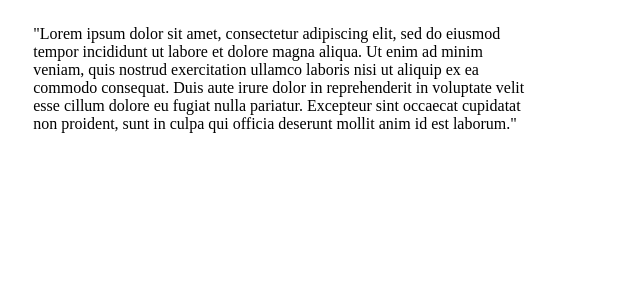
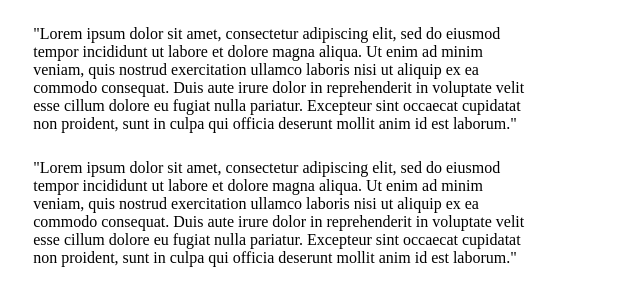
Before and after one commit to arjunkesava/pr-size-labeller-test, a plain HTML site: page index.html in a window 1280 px wide. Shown: the whole page, without its empty margins (0-640 px from the left). Drawn offline with Linux system fonts and the light colour scheme.

Commit message:
Update index.html

```diff
--- a/index.html
+++ b/index.html
@@ -1,3 +1,6 @@
 <p style="width: 500px; margin: 2%;">
 "Lorem ipsum dolor sit amet, consectetur adipiscing elit, sed do eiusmod tempor incididunt ut labore et dolore magna aliqua. Ut enim ad minim veniam, quis nostrud exercitation ullamco laboris nisi ut aliquip ex ea commodo consequat. Duis aute irure dolor in reprehenderit in voluptate velit esse cillum dolore eu fugiat nulla pariatur. Excepteur sint occaecat cupidatat non proident, sunt in culpa qui officia deserunt mollit anim id est laborum."
 </p>
+<p style="width: 500px; margin: 2%;">
+"Lorem ipsum dolor sit amet, consectetur adipiscing elit, sed do eiusmod tempor incididunt ut labore et dolore magna aliqua. Ut enim ad minim veniam, quis nostrud exercitation ullamco laboris nisi ut aliquip ex ea commodo consequat. Duis aute irure dolor in reprehenderit in voluptate velit esse cillum dolore eu fugiat nulla pariatur. Excepteur sint occaecat cupidatat non proident, sunt in culpa qui officia deserunt mollit anim id est laborum."
+</p>
```
